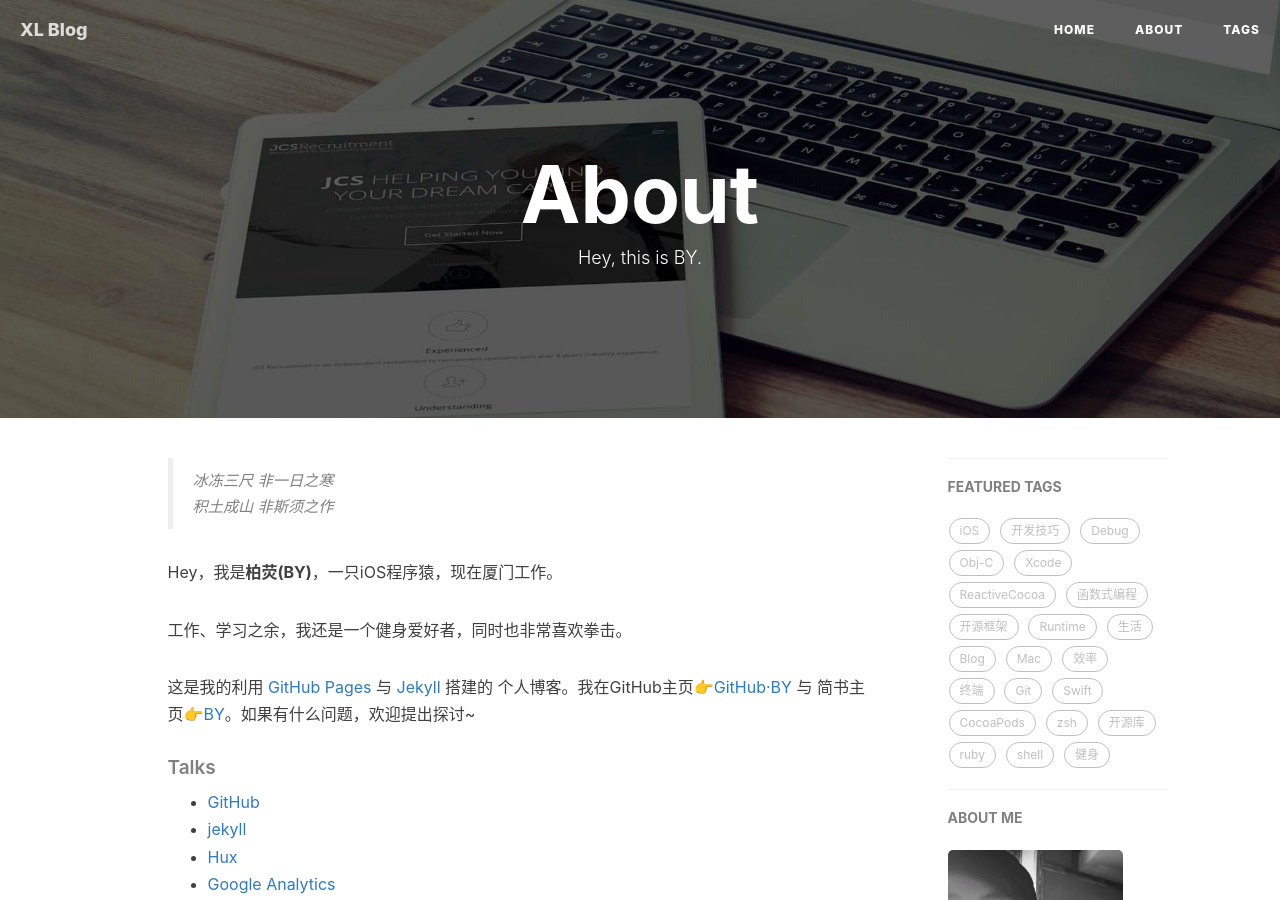
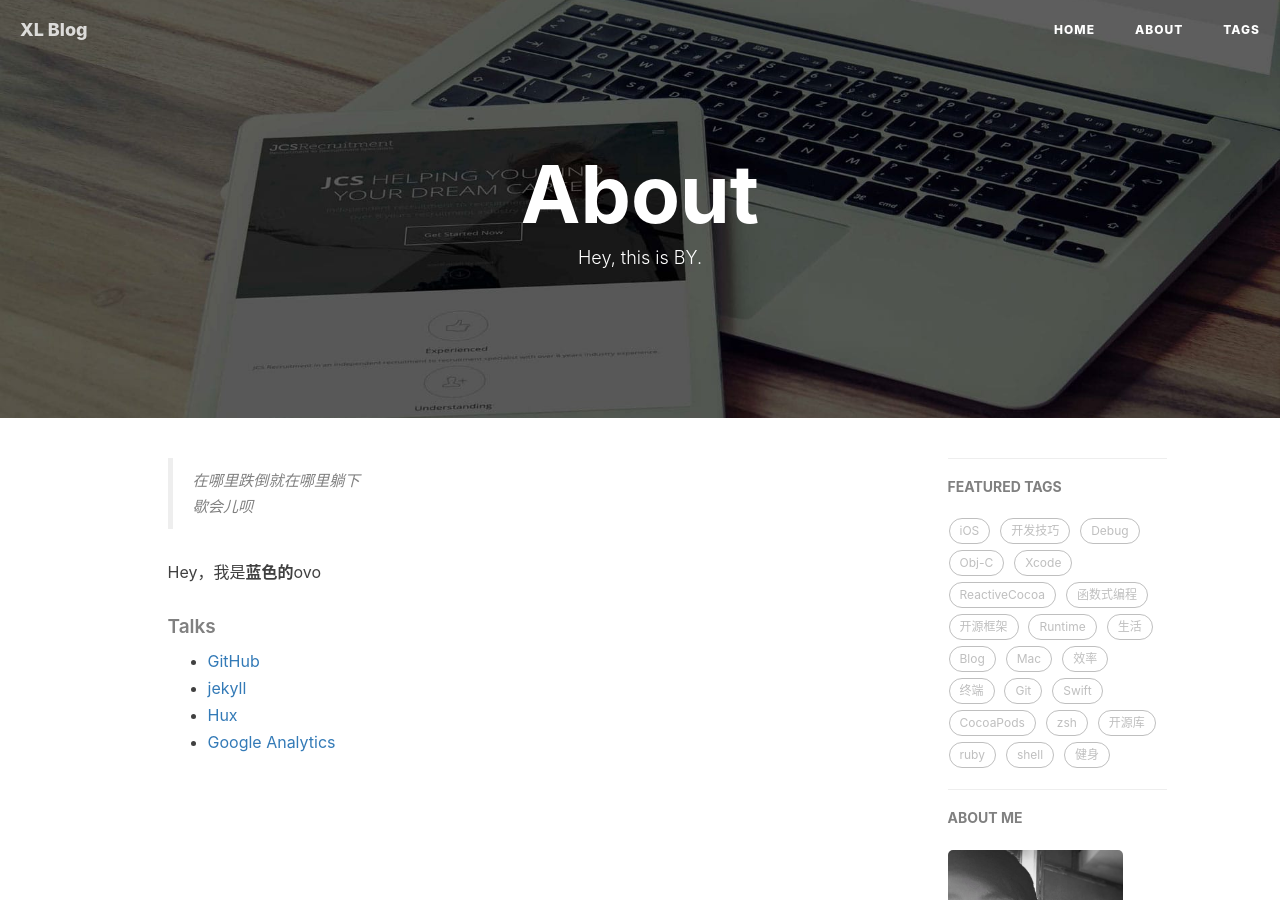
Before and after one commit to AlexCXL/AlexCXL.github.io, a Jekyll site: the page built from about.html, in a window 1280 px wide and 900 px high. Built offline with Jekyll 4.4.1, drawn with Linux system fonts in a browser that asks for light colours; nearby versions of some CDN libraries; comment, search, counter and statistics services are not loaded.

Commit message:
Update about.html

```diff
--- a/about.html
+++ b/about.html
@@ -15,15 +15,15 @@
 <div class="zh post-container">
 
     <!--copied from markdown -->
-    <blockquote><p>冰冻三尺 非一日之寒<br>
-    积土成山 非斯须之作</p></blockquote>
+    <blockquote><p>在哪里跌倒就在哪里躺下<br>
+    歇会儿呗</p></blockquote>
 
-    <p>Hey，我是<strong>柏荧(BY)</strong>，一只iOS程序猿，现在厦门工作。</p>
+    <p>Hey，我是<strong>蓝色的</strong>ovo</p>
 
-    <p>工作、学习之余，我还是一个健身爱好者，同时也非常喜欢拳击。</p>
+    <p></p>
 
-    <p>这是我的利用 <a href="https://pages.github.com/">GitHub Pages</a> 与 <a href="http://jekyll.com.cn/">Jekyll</a> 搭建的 个人博客。我在GitHub主页<a href="https://github.com/qiubaiying">👉GitHub·BY</a> 与 简书主页<a href="https://http://www.jianshu.com/u/e71990ada2fd">👉BY</a>。如果有什么问题，欢迎提出探讨~</p>
-
+    <!--<p>这是我的利用 <a href="https://pages.github.com/">GitHub Pages</a> 与 <a href="http://jekyll.com.cn/">Jekyll</a> 搭建的 个人博客。我在GitHub主页<a href="https://github.com/qiubaiying">👉GitHub·BY</a> 与 简书主页<a href="https://http://www.jianshu.com/u/e71990ada2fd">👉BY</a>。如果有什么问题，欢迎提出探讨~</p>
+    -->
     <p></p>
 
     <h5>Talks</h5>
```
